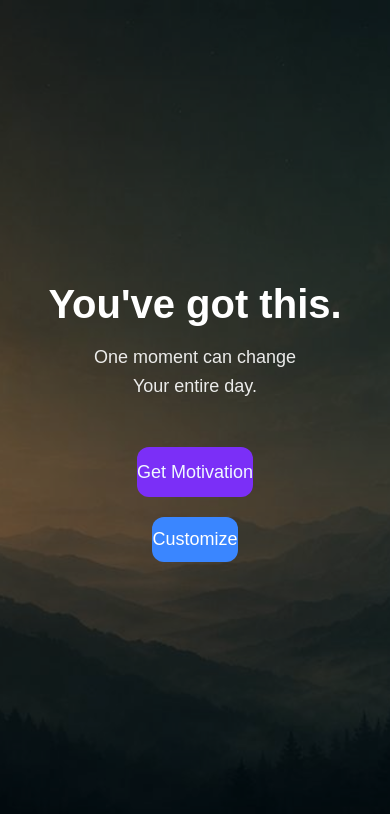
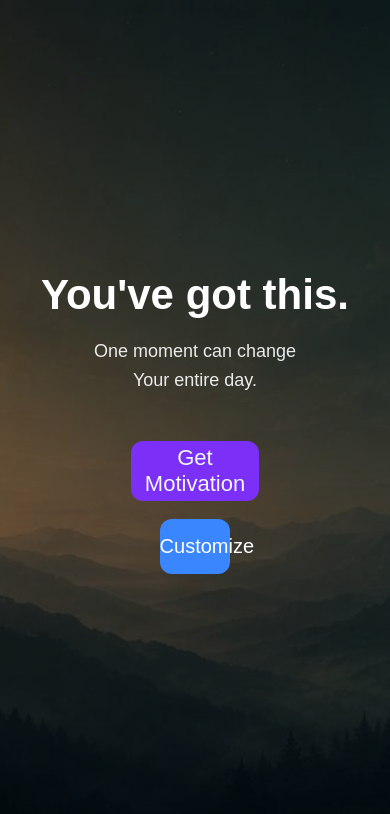
Before and after one commit to adebayomuhammed-coder/motivation, a Flask app: page / in a window 390 px wide. Shown: the top 814 px of the page. Run offline with Flask 3, Linux system fonts and the light colour scheme.

Commit message:
made changes to the mobile responsivness

```diff
--- a/static/css/home.css
+++ b/static/css/home.css
@@ -20,7 +20,7 @@ body{
     position: relative;
 }
 
-/* dark overlay for better text visibility */
+/* dark overlay */
 body::before{
     content: "";
     position: absolute;
@@ -28,6 +28,7 @@ body::before{
     background: rgba(0,0,0,0.45);
 }
 
+/* content wrapper */
 .motivation{
     text-align: center;
     z-index: 1;
@@ -59,11 +60,10 @@ p{
     gap: 20px;
 }
 
-
-/* main button */
+/* big button */
 .big-btn{
     width: 300px;
-    height: 50px;
+    height: 55px;
     font-size: 22px;
     border-radius: 12px;
     border: none;
@@ -73,11 +73,10 @@ p{
     transition: 0.3s;
 }
 
-
-/* secondary button */
+/* small button */
 .small-btn{
     width: 180px;
-    height: 45px;
+    height: 50px;
     font-size: 20px;
     border-radius: 12px;
     border: none;
@@ -87,19 +86,19 @@ p{
     transition: 0.3s;
 }
 
-
+/* hover */
 button:hover{
     background: #334155;
     transform: scale(1.05);
 }
 
 
-
 /* MOBILE RESPONSIVE */
 @media (max-width: 600px){
 
     h1{
-        font-size: 40px;
+        font-size: 42px;
+        line-height: 1.2;
     }
 
     p{
@@ -109,17 +108,22 @@ button:hover{
     .index-btn{
         margin-top: 50px;
         width: 100%;
+        gap: 18px;
     }
 
+    /* BIG BUTTON (mobile) */
     .big-btn{
-        width: 100%;
-        max-width: 280px;
-        font-size: 18px;
+        width: 90%;
+        max-width: 420px;
+        height: 60px;
+        font-size: 22px;
     }
 
+    /* SMALL BUTTON (mobile) */
     .small-btn{
-        width: 100%;
-        max-width: 200px;
-        font-size: 18px;
+        width: 75%;
+        max-width: 320px;
+        height: 55px;
+        font-size: 20px;
     }
 }
```
Also changed, not shown: static/css/style.css (+16 -11 lines), static/js/index.js (+13 -5 lines).
